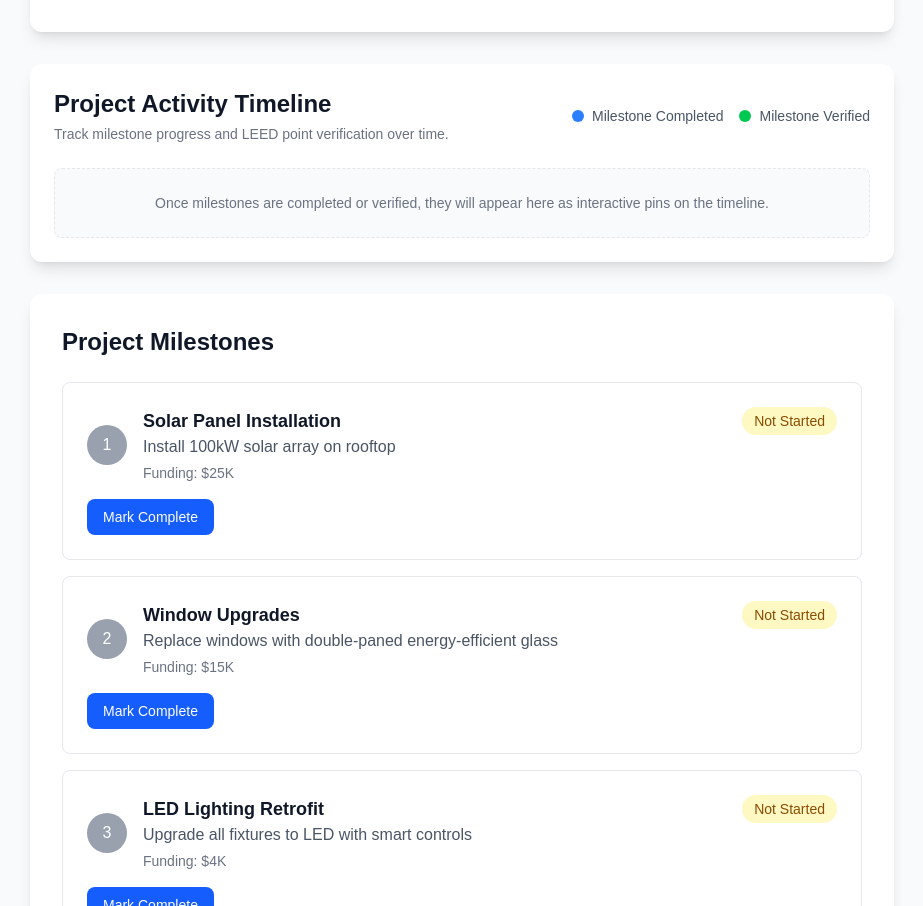
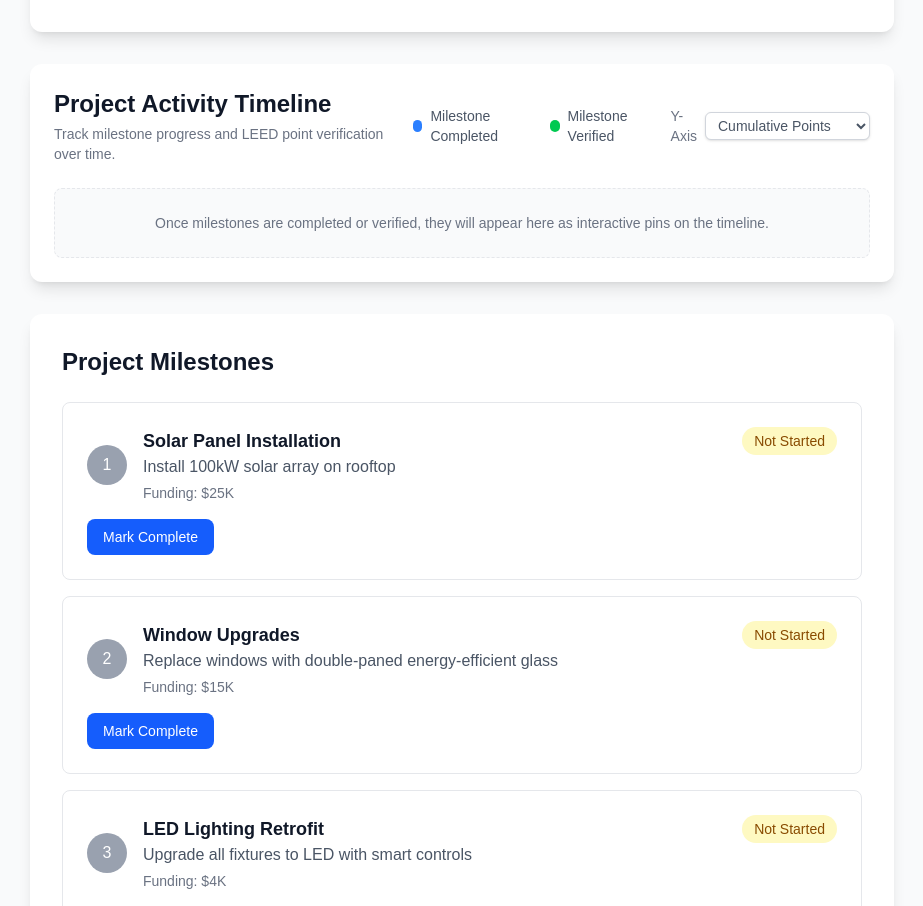
Before and after one commit to palemre/retrofit, a Next.js app: page /projects/1 in a window 1280 px wide. Shown: the part 1909-2815 px from the top of the page, without its empty margins (178-1101 px from the left). Built offline with nearby package versions, Linux system fonts and the light colour scheme.

Commit message:
Add Y-axis mode toggle to project timeline

```diff
--- a/src/components/ProjectTimeline.tsx
+++ b/src/components/ProjectTimeline.tsx
@@ -53,6 +53,8 @@ const getPointsDeltaFromHistory = (entryPoints: number, awards?: { points?: numb
 };
 
 export default function ProjectTimeline({ milestones = [], scorecard, onSelectMilestone }: ProjectTimelineProps) {
+  const [yAxisMode, setYAxisMode] = useState<'cumulative' | 'individual'>('cumulative');
+
   const timeline = useMemo(() => {
     const events: TimelineEvent[] = [];
     const verifiedEvents: TimelineEvent[] = [];
@@ -145,6 +147,10 @@ export default function ProjectTimeline({ milestones = [], scorecard, onSelectMi
         linePath: '',
         xTicks: [] as { x: number; label: string }[],
         yTicks: [] as number[],
+        yAxisLabel:
+          yAxisMode === 'cumulative'
+            ? 'Cumulative LEED Points'
+            : 'LEED Points Earned per Milestone',
       };
     }
 
@@ -161,7 +167,11 @@ export default function ProjectTimeline({ milestones = [], scorecard, onSelectMi
     const paddedMax = maxTime + 12 * 60 * 60 * 1000;
     const timeRange = Math.max(1, paddedMax - paddedMin);
 
-    const maxPoints = events.reduce((max, event) => Math.max(max, event.cumulativePoints), 0);
+    const maxPoints = events.reduce((max, event) => {
+      const candidate =
+        yAxisMode === 'cumulative' ? event.cumulativePoints : event.pointsDelta;
+      return Math.max(max, candidate);
+    }, 0);
     const safeMaxPoints = Math.max(maxPoints, 1);
     const pointsRange = safeMaxPoints;
 
@@ -169,13 +179,14 @@ export default function ProjectTimeline({ milestones = [], scorecard, onSelectMi
     const innerHeight = chartHeight - padding.top - padding.bottom;
 
     const eventsWithPosition = events.map((event) => {
+      const yValue = yAxisMode === 'cumulative' ? event.cumulativePoints : event.pointsDelta;
       const x =
         padding.left +
         ((event.date.getTime() - paddedMin) / timeRange) * innerWidth;
       const y =
         chartHeight -
         padding.bottom -
-        (pointsRange === 0 ? 0 : (event.cumulativePoints / pointsRange) * innerHeight);
+        (pointsRange === 0 ? 0 : (yValue / pointsRange) * innerHeight);
 
       return {
         ...event,
@@ -226,8 +237,9 @@ export default function ProjectTimeline({ milestones = [], scorecard, onSelectMi
       linePath,
       xTicks,
       yTicks,
+      yAxisLabel: yAxisMode === 'cumulative' ? 'Cumulative LEED Points' : 'LEED Points Earned per Milestone',
     };
-  }, [milestones, scorecard]);
+  }, [milestones, scorecard, yAxisMode]);
 
   const [hoveredEventId, setHoveredEventId] = useState<string | null>(null);
   const hoveredEvent = timeline.events.find((event) => event.id === hoveredEventId) || null;
@@ -250,6 +262,19 @@ export default function ProjectTimeline({ milestones = [], scorecard, onSelectMi
             <span className="inline-flex h-3 w-3 rounded-full bg-green-500" aria-hidden="true"></span>
             <span>Milestone Verified</span>
           </div>
+          <label className="flex items-center gap-2">
+            <span className="text-gray-500">Y-Axis</span>
+            <select
+              value={yAxisMode}
+              onChange={(event) =>
+                setYAxisMode(event.target.value === 'cumulative' ? 'cumulative' : 'individual')
+              }
+              className="rounded-md border border-gray-300 bg-white px-2 py-1 text-sm shadow-sm focus:border-blue-500 focus:outline-none focus:ring-2 focus:ring-blue-500"
+            >
+              <option value="cumulative">Cumulative Points</option>
+              <option value="individual">Points per Milestone</option>
+            </select>
+          </label>
         </div>
       </div>
 
@@ -349,7 +374,7 @@ export default function ProjectTimeline({ milestones = [], scorecard, onSelectMi
               className="fill-gray-500 text-xs font-medium"
               textAnchor="start"
             >
-              Cumulative LEED Points
+              {timeline.yAxisLabel}
             </text>
           </svg>
 
```
